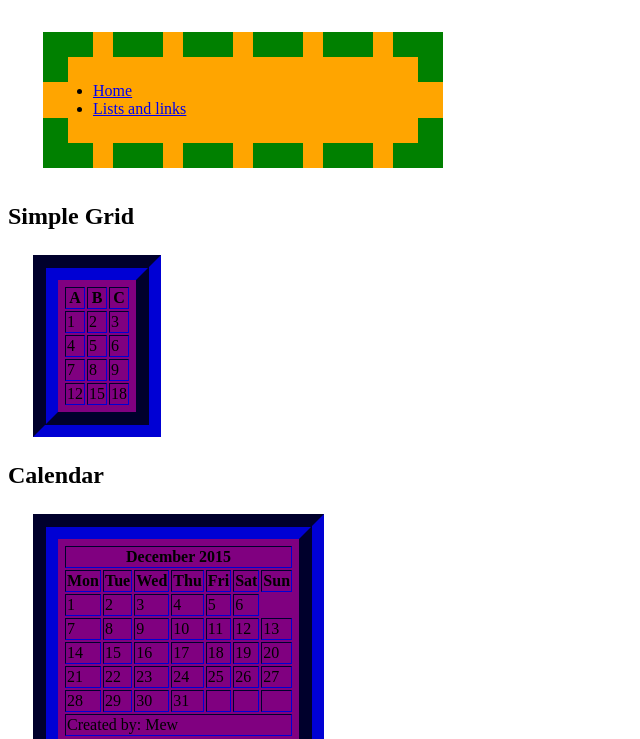
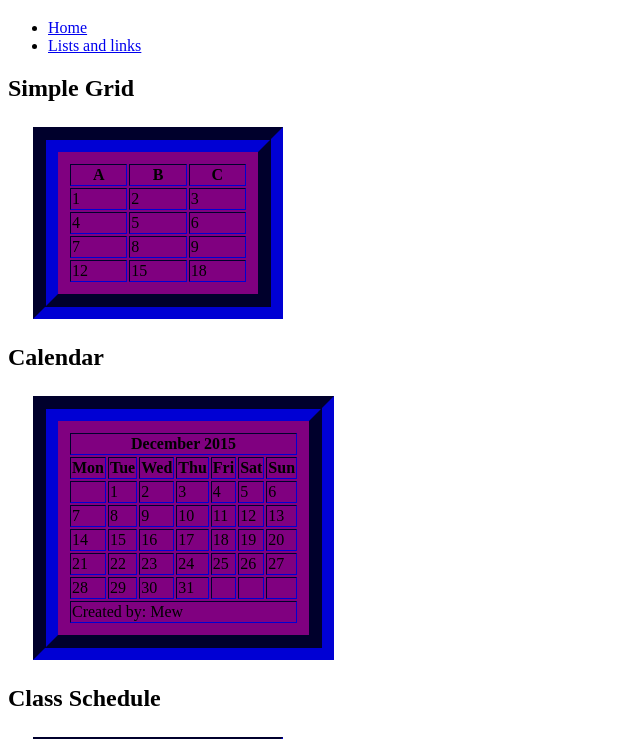
Before and after one commit to mew1837-cmis/mew1837-cmis-wd, a plain HTML site: page tables/index.html in a window 1280 px wide. Shown: the part 61-800 px from the top of the page, without its empty margins (0-640 px from the left). Drawn offline with Linux system fonts and the light colour scheme.

Commit message:
Edited my box.css combinators and several index files

```diff
--- a/css/box.css
+++ b/css/box.css
@@ -1,6 +1,6 @@
 h2 ~ table{
-    width: 75px;
-    padding: 5px;
+    width: 250px;
+    padding: 10px;
     border: 25px groove navy;
     margin: 25px;
 	height: 100%;
@@ -30,7 +30,7 @@ li > ul{
     border-width: 25px 0px 25px 25px;
 	border-style: dotted solid dotted solid;
 	border-color: gray;
-	list-style-image: url("../listsandlinks/heart_validator.png");
+
     margin: 25px;
 	height: 100%;
 	background-color: blue;
--- a/tables/index.html
+++ b/tables/index.html
@@ -12,6 +12,9 @@
 			<h1>
 				Tables
 			</h1>
+		</header>
+		<nav>
+
 			<ul>
 				<li>
 					<a href="..">Home</a>
@@ -21,12 +24,10 @@
 				</li>
 
 			</ul>
-		</header>
-		<nav>
 		</nav>
 		<main>
 			<h2>
-			Simple Grid
+				Simple Grid
 			</h2>
 			<table border="1">
 				<thead>
@@ -127,6 +128,8 @@
 				</thead>
 				<tbody>
 					<tr>
+						<td>
+						</td>
 						<td>
 							1
 						</td>
```
Also changed, not shown: listsandlinks/index.html (+1 -4 lines), listsandlinks/heart_validator.png (deleted).
